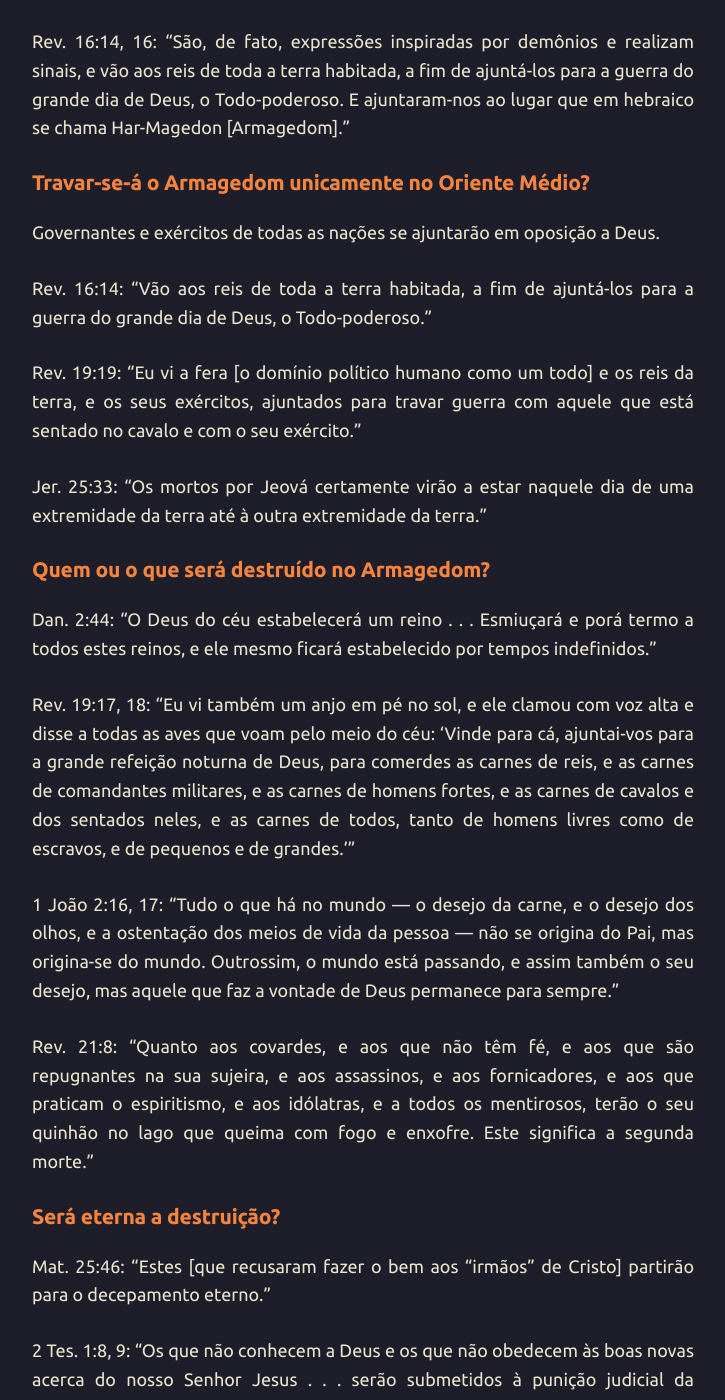
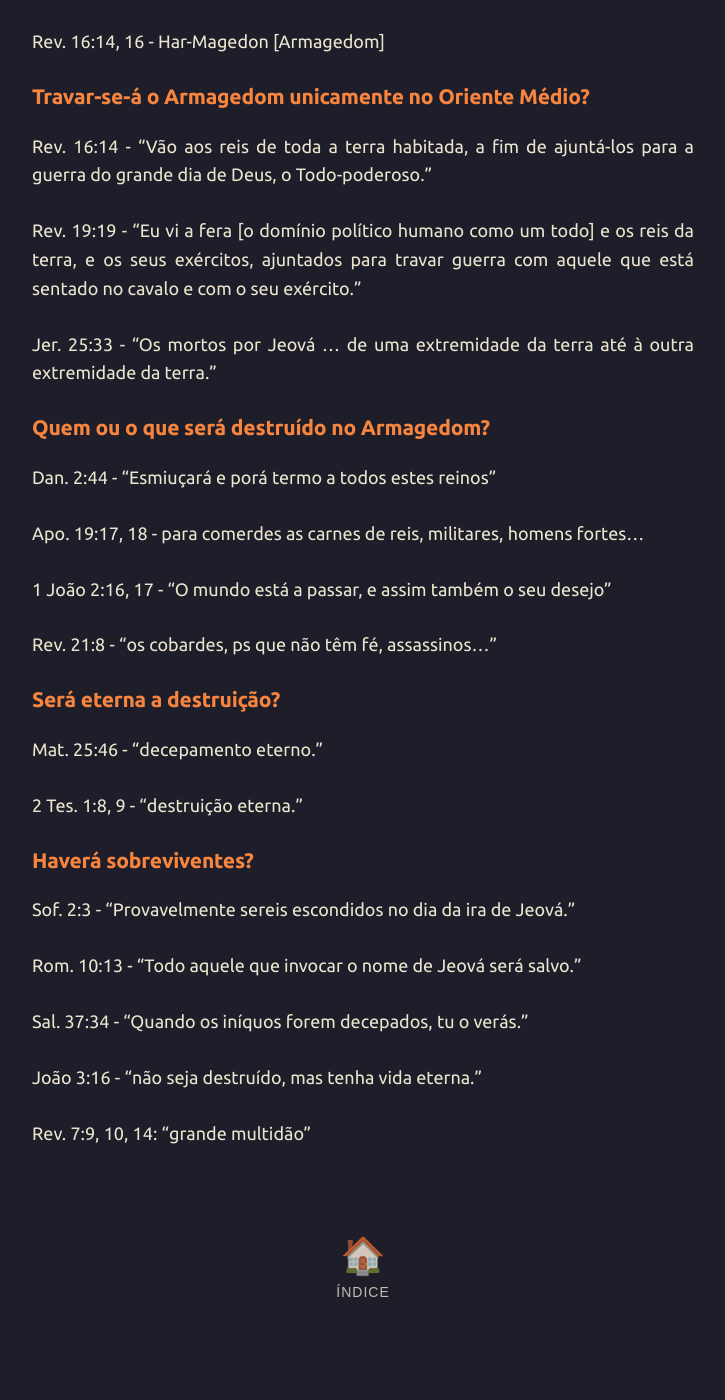
Before and after one commit to joaquim-capitao/jw, a Jekyll site: the page built from assuntos/armagedom.md, in a window 1280 px wide and 1400 px high. Shown: the whole window, without its empty margins (277-1002 px from the left). Built offline with Jekyll 4.4.1, drawn with Linux system fonts in a browser that asks for light colours; our own code applies the rules of GitHub Pages for plain Markdown files; some of the changed text lies outside the part shown.

Commit message:
Update armagedom.md

```diff
--- a/assuntos/armagedom.md
+++ b/assuntos/armagedom.md
@@ -1,39 +1,37 @@
-Rev. 16:14, 16: “São, de fato, expressões inspiradas por demônios e realizam sinais, e vão aos reis de toda a terra habitada, a fim de ajuntá-los para a guerra do grande dia de Deus, o Todo-poderoso. E ajuntaram-nos ao lugar que em hebraico se chama Har-Magedon [Armagedom].”
+Rev. 16:14, 16 - Har-Magedon [Armagedom]
 
 ### Travar-se-á o Armagedom unicamente no Oriente Médio?
 
-Governantes e exércitos de todas as nações se ajuntarão em oposição a Deus.
+Rev. 16:14 - “Vão aos reis de toda a terra habitada, a fim de ajuntá-los para a guerra do grande dia de Deus, o Todo-poderoso.”
 
-Rev. 16:14: “Vão aos reis de toda a terra habitada, a fim de ajuntá-los para a guerra do grande dia de Deus, o Todo-poderoso.”
+Rev. 19:19 - “Eu vi a fera [o domínio político humano como um todo] e os reis da terra, e os seus exércitos, ajuntados para travar guerra com aquele que está sentado no cavalo e com o seu exército.”
 
-Rev. 19:19: “Eu vi a fera [o domínio político humano como um todo] e os reis da terra, e os seus exércitos, ajuntados para travar guerra com aquele que está sentado no cavalo e com o seu exército.”
-
-Jer. 25:33: “Os mortos por Jeová certamente virão a estar naquele dia de uma extremidade da terra até à outra extremidade da terra.”
+Jer. 25:33 - “Os mortos por Jeová ... de uma extremidade da terra até à outra extremidade da terra.”
 
 ### Quem ou o que será destruído no Armagedom?
 
-Dan. 2:44: “O Deus do céu estabelecerá um reino . . . Esmiuçará e porá termo a todos estes reinos, e ele mesmo ficará estabelecido por tempos indefinidos.”
+Dan. 2:44 - “Esmiuçará e porá termo a todos estes reinos"
 
-Rev. 19:17, 18: “Eu vi também um anjo em pé no sol, e ele clamou com voz alta e disse a todas as aves que voam pelo meio do céu: ‘Vinde para cá, ajuntai-vos para a grande refeição noturna de Deus, para comerdes as carnes de reis, e as carnes de comandantes militares, e as carnes de homens fortes, e as carnes de cavalos e dos sentados neles, e as carnes de todos, tanto de homens livres como de escravos, e de pequenos e de grandes.’”
+Apo. 19:17, 18 - para comerdes as carnes de reis, militares, homens fortes...
 
-1 João 2:16, 17: “Tudo o que há no mundo — o desejo da carne, e o desejo dos olhos, e a ostentação dos meios de vida da pessoa — não se origina do Pai, mas origina-se do mundo. Outrossim, o mundo está passando, e assim também o seu desejo, mas aquele que faz a vontade de Deus permanece para sempre.”
+1 João 2:16, 17 - “O mundo está a passar, e assim também o seu desejo”
 
-Rev. 21:8: “Quanto aos covardes, e aos que não têm fé, e aos que são repugnantes na sua sujeira, e aos assassinos, e aos fornicadores, e aos que praticam o espiritismo, e aos idólatras, e a todos os mentirosos, terão o seu quinhão no lago que queima com fogo e enxofre. Este significa a segunda morte.”
+Rev. 21:8 - “os cobardes, ps que não têm fé, assassinos..."
 
 ### Será eterna a destruição?
 
-Mat. 25:46: “Estes [que recusaram fazer o bem aos “irmãos” de Cristo] partirão para o decepamento eterno.”
+Mat. 25:46 - “decepamento eterno.”
 
-2 Tes. 1:8, 9: “Os que não conhecem a Deus e os que não obedecem às boas novas acerca do nosso Senhor Jesus . . . serão submetidos à punição judicial da destruição eterna.”
+2 Tes. 1:8, 9 - “destruição eterna.”
 
 ### Haverá sobreviventes?
 
-Sof. 2:3: “Procurai a Jeová, todos os mansos da terra, que tendes praticado a Sua própria decisão judicial. Procurai a justiça, procurai a mansidão. Provavelmente sereis escondidos no dia da ira de Jeová.”
+Sof. 2:3 - “Provavelmente sereis escondidos no dia da ira de Jeová.”
 
-Rom. 10:13: “Todo aquele que invocar o nome de Jeová será salvo.”
+Rom. 10:13 - “Todo aquele que invocar o nome de Jeová será salvo.”
 
-Sal. 37:34: “Espera em Jeová e guarda seu caminho, e ele te exaltará para tomares posse da terra. Quando os iníquos forem decepados, tu o verás.”
+Sal. 37:34 - “Quando os iníquos forem decepados, tu o verás.”
 
-João 3:16: “Deus . . . deu o seu Filho unigênito, a fim de que todo aquele que nele exercer fé não seja destruído, mas tenha vida eterna.”
+João 3:16 - “não seja destruído, mas tenha vida eterna.”
 
-Rev. 7:9, 10, 14: “Eu vi, e, eis uma grande multidão, que nenhum homem podia contar, de todas as nações, e tribos, e povos, e línguas, em pé diante do trono e diante do Cordeiro, trajados de compridas vestes brancas; e havia palmas nas suas mãos. E gritavam com voz alta, dizendo: ‘Devemos a salvação ao nosso Deus, que está sentado no trono, e ao Cordeiro.’ . . . ‘Estes são os que saem da grande tribulação.’”
+Rev. 7:9, 10, 14: “grande multidão"
```
